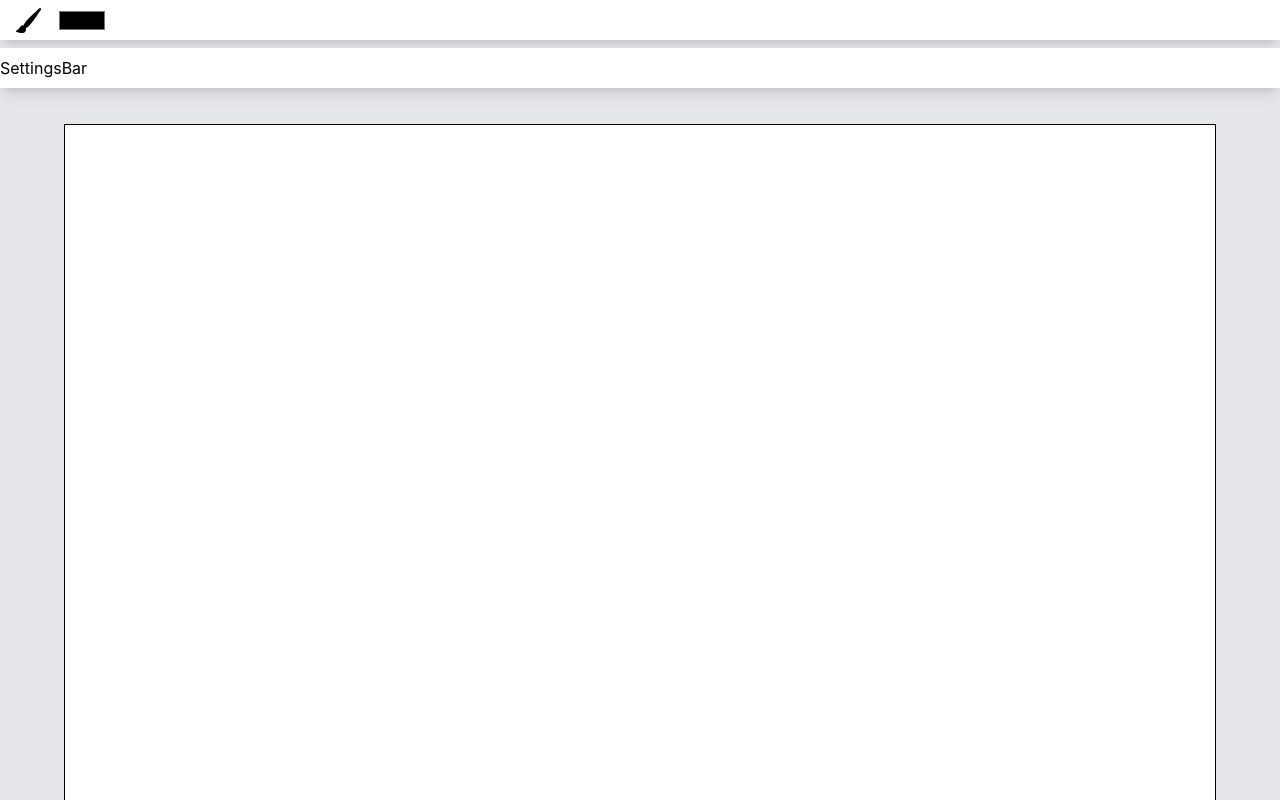
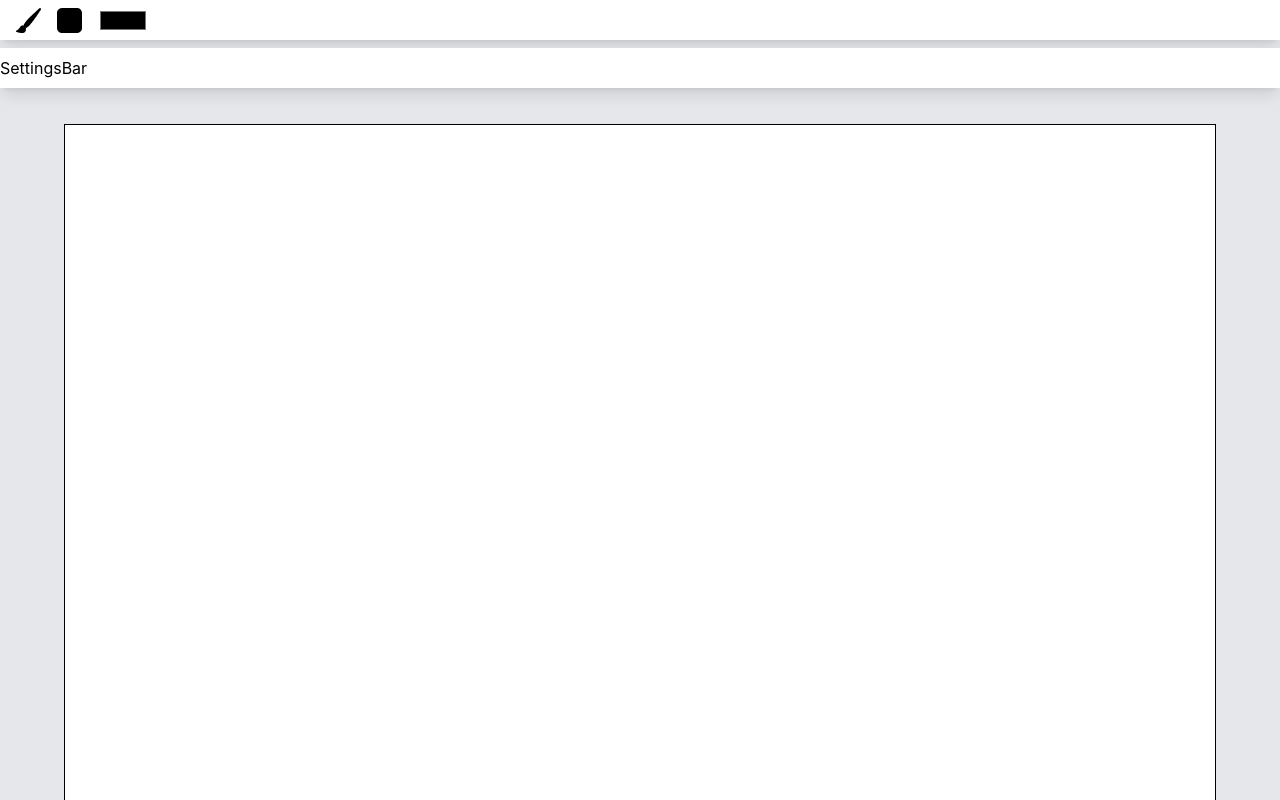
Before and after one commit to Raftouch/paint-front, a React (Vite) app: page / in a window 1280 px wide. Shown: the top 800 px of the page. Built offline with nearby package versions, Linux system fonts and the light colour scheme.

Commit message:
feat(toolbar): add rect tool selection via button click

```diff
--- a/src/components/Toolbar.tsx
+++ b/src/components/Toolbar.tsx
@@ -1,23 +1,30 @@
 import canvasState from "../store/canvasState";
 import toolState from "../store/toolState";
 import Brush from "../tools/Brush";
+import Rect from "../tools/Rect";
 import Button from "./Button";
 
 export default function Toolbar() {
-  const handleClick = () => {
+  const handleBrushClick = () => {
     if (!canvasState.canvas) return;
 
     toolState.setTool(new Brush(canvasState.canvas));
   };
 
+  const handleRectClick = () => {
+    if (!canvasState.canvas) return;
+
+    toolState.setTool(new Rect(canvasState.canvas));
+  };
+
   return (
     <div className="h-[40px] bg-white flex items-center justify-between shadow-lg p-4">
       <div className="space-x-4 flex items-center">
-        <Button imageName="brush" onClick={handleClick} />
-        {/* <Button imageName="rect" />
-        <Button imageName="circle" />
-        <Button imageName="eraser" />
-        <Button imageName="line" /> */}
+        <Button imageName="brush" onClick={handleBrushClick} />
+        <Button imageName="rect" onClick={handleRectClick} />
+        {/* <Button imageName="circle" /> */}
+        {/* <Button imageName="eraser" /> */}
+        {/* <Button imageName="line" /> */}
         <input type="color" />
       </div>
 
```
